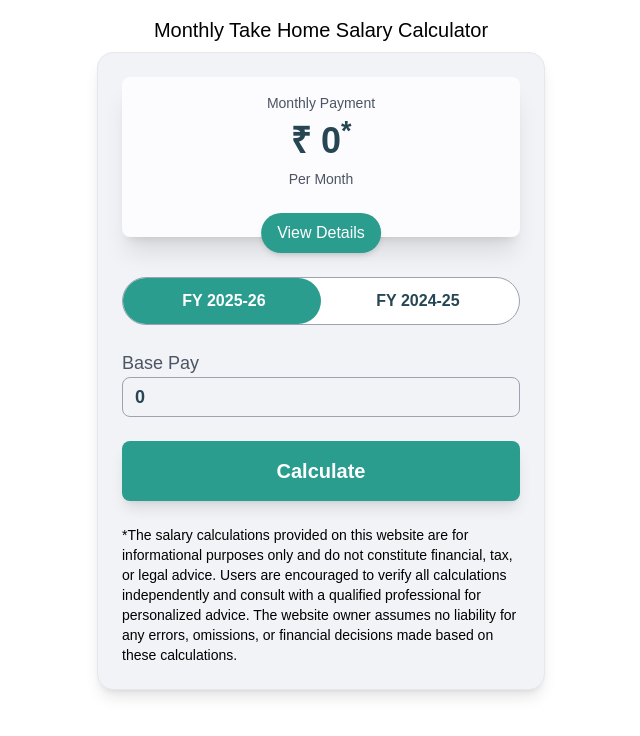
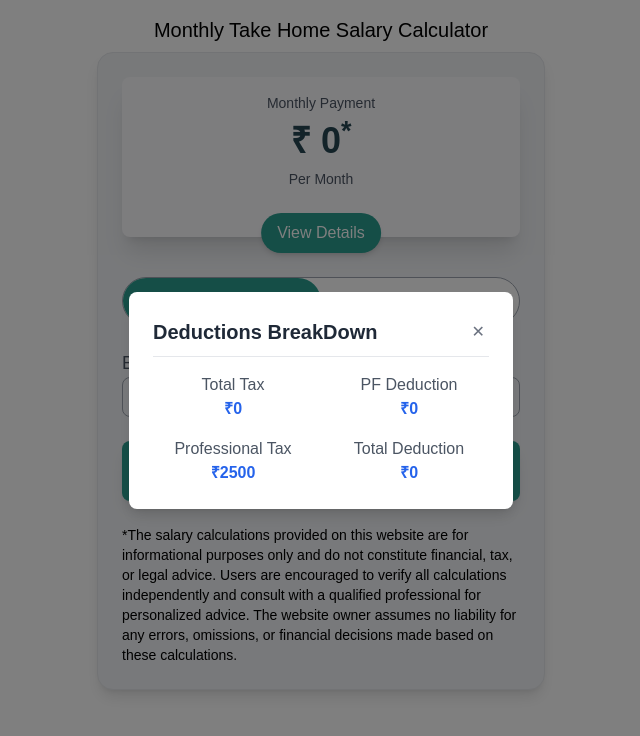
Before and after one commit to avi2609/inhand-salary, a Next.js app: page / in a window 1280 px wide. Both pictures are taken after a click on the button "View Details". Shown: the top 736 px of the page, without its empty margins (319-959 px from the left). Built offline with nearby package versions, Linux system fonts and the light colour scheme.

Commit message:
View Details

```diff
--- a/app/page.tsx
+++ b/app/page.tsx
@@ -1,18 +1,26 @@
 'use client';
 import { useState } from 'react';
+import Modal from "./viewDetails";
 export default function Home() {
   const [monthlyPayment, setMonthlyPayment] = useState(0);
   const [selected, setSelected] = useState('curr');
   const [basePay, setBasePay] = useState(0);
   const standardDeduction = 75000;
-
+  const [pfDeduction, setPfDeduction] = useState(0);
+  const [isModalOpen, setIsModalOpen] = useState(false);
+  const [totalTax, setTotalTax] = useState(0);
+  const [totalDeductions, setTotalDeductions] = useState(0);
   const handleCalculate = () => {
     try {
       let tax = taxCalulationWithSurcharge(basePay-standardDeduction);
       tax *= 1.04;//Adding health & cess
       const pfDeduction = Math.round(basePay * 0.4 * 0.12);
+      setPfDeduction(pfDeduction);
+      setTotalTax(tax);
+      const totalDeductions = tax + pfDeduction + 2500;
+      setTotalDeductions(totalDeductions);
       console.log('tax pf',tax, pfDeduction);
-      const monthlyInhand = Math.round((basePay - tax - pfDeduction - 2500) / 12);
+      const monthlyInhand = Math.round((basePay - totalDeductions) / 12);
       setMonthlyPayment(monthlyInhand);
     } catch (error) {
       console.error(error);
@@ -115,9 +123,13 @@ export default function Home() {
             <sup>*</sup>
           </p>
           <p className="text-gray-600 text-sm">Per Month</p>
-          <button className="mt-2 bg-[#2A9D8F] text-white px-4 py-2 rounded-full shadow-md absolute left-1/2 transform -translate-x-1/2 -bottom-4">
+          <button className="mt-2 bg-[#2A9D8F] text-white px-4 py-2 rounded-full shadow-md absolute left-1/2 transform -translate-x-1/2 -bottom-4"
+           onClick={() => setIsModalOpen(true)}
+          >
             View Details
           </button>
+          {/* Modal Popup */}
+          <Modal isOpen={isModalOpen} totalDeductions={totalDeductions} totalTax={totalTax} pfDeduction={pfDeduction} onClose={() => setIsModalOpen(false)} />
         </div>
         <div className="flex justify-center items-center !mt-10">
           <div className="relative w-full max-w-xs h-12 bg-white border border-gray-400 rounded-full flex items-center p-1 cursor-pointer sm:max-w-sm md:max-w-md lg:max-w-lg">
--- /dev/null
+++ b/app/viewDetails.tsx
@@ -0,0 +1,48 @@
+"use client";
+import React from "react";
+
+interface ModalProps {
+  isOpen: boolean;
+  totalDeductions: number;
+  totalTax: number;
+  pfDeduction: number;
+  onClose: () => void;
+}
+
+export default function Modal({ isOpen, totalDeductions,totalTax,pfDeduction, onClose }: ModalProps) {
+  if (!isOpen) return null;
+
+  return (
+    <div className="fixed inset-0 flex items-center justify-center bg-black bg-opacity-50 z-50">
+      <div className="bg-white p-6 rounded-lg shadow-lg w-96">
+        {/* Modal Header */}
+        <div className="flex justify-between items-center border-b pb-2">
+          <h2 className="text-xl font-bold text-gray-800">Deductions BreakDown</h2>
+          <button onClick={onClose} className="text-gray-500  hover:bg-gray-200 rounded-full p-1 transition">
+            ✕
+          </button>
+        </div>
+
+        {/* Modal Content */}
+        <div className="mt-4 grid grid-cols-2 gap-4 text-center">
+          <div>
+            <p className="text-gray-600">Total Tax</p>
+            <p className="text-blue-600 font-bold">₹{totalTax}</p>
+          </div>
+          <div>
+            <p className="text-gray-600">PF Deduction</p>
+            <p className="text-blue-600 font-bold">₹{pfDeduction}</p>
+          </div>
+          <div>
+            <p className="text-gray-600">Professional Tax</p>
+            <p className="text-blue-600 font-bold">₹2500</p>
+          </div>
+          <div>
+            <p className="text-gray-600">Total Deduction</p>
+            <p className="text-blue-600 font-bold">₹{totalDeductions}</p>
+          </div>
+        </div>
+      </div>
+    </div>
+  );
+}
```
